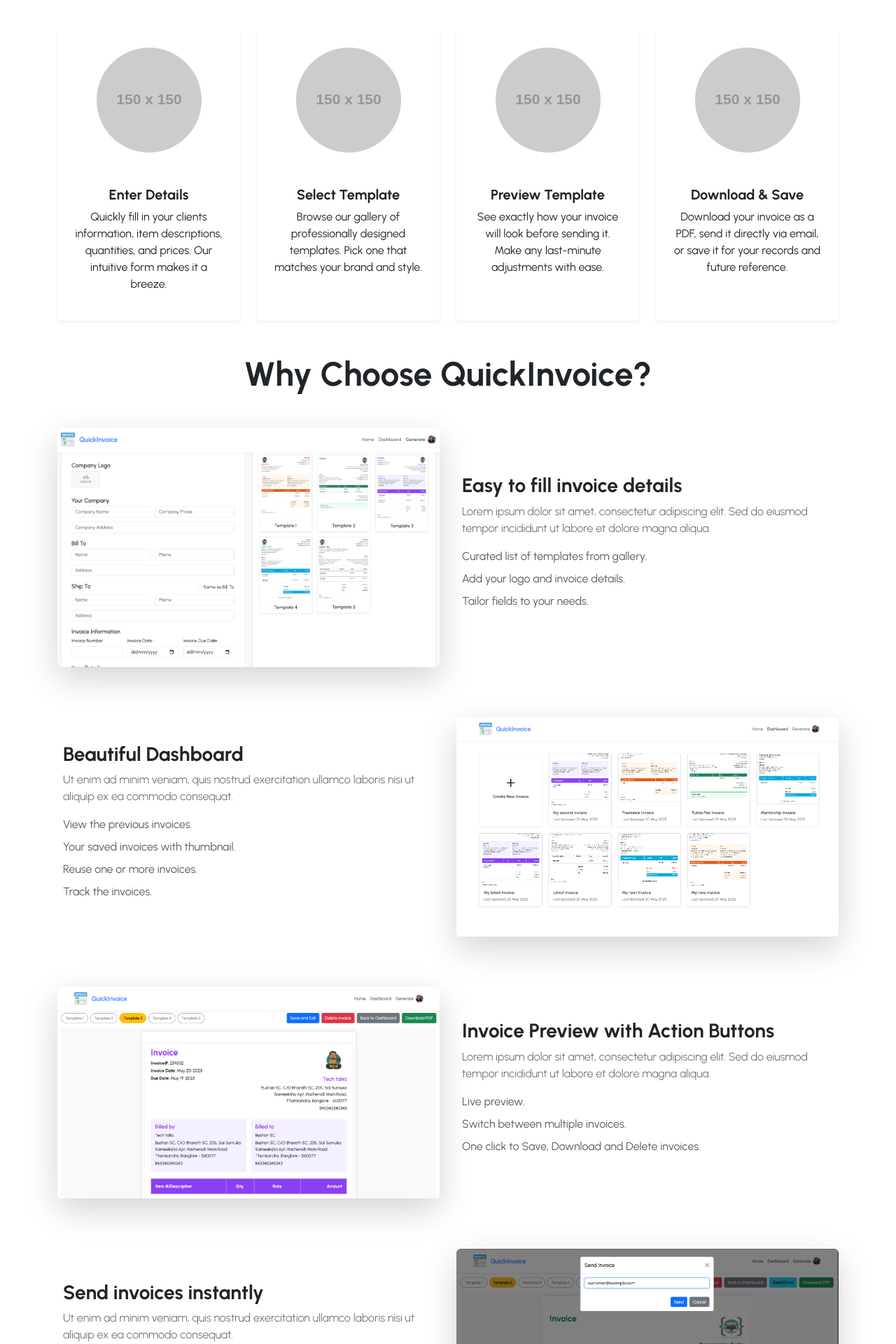
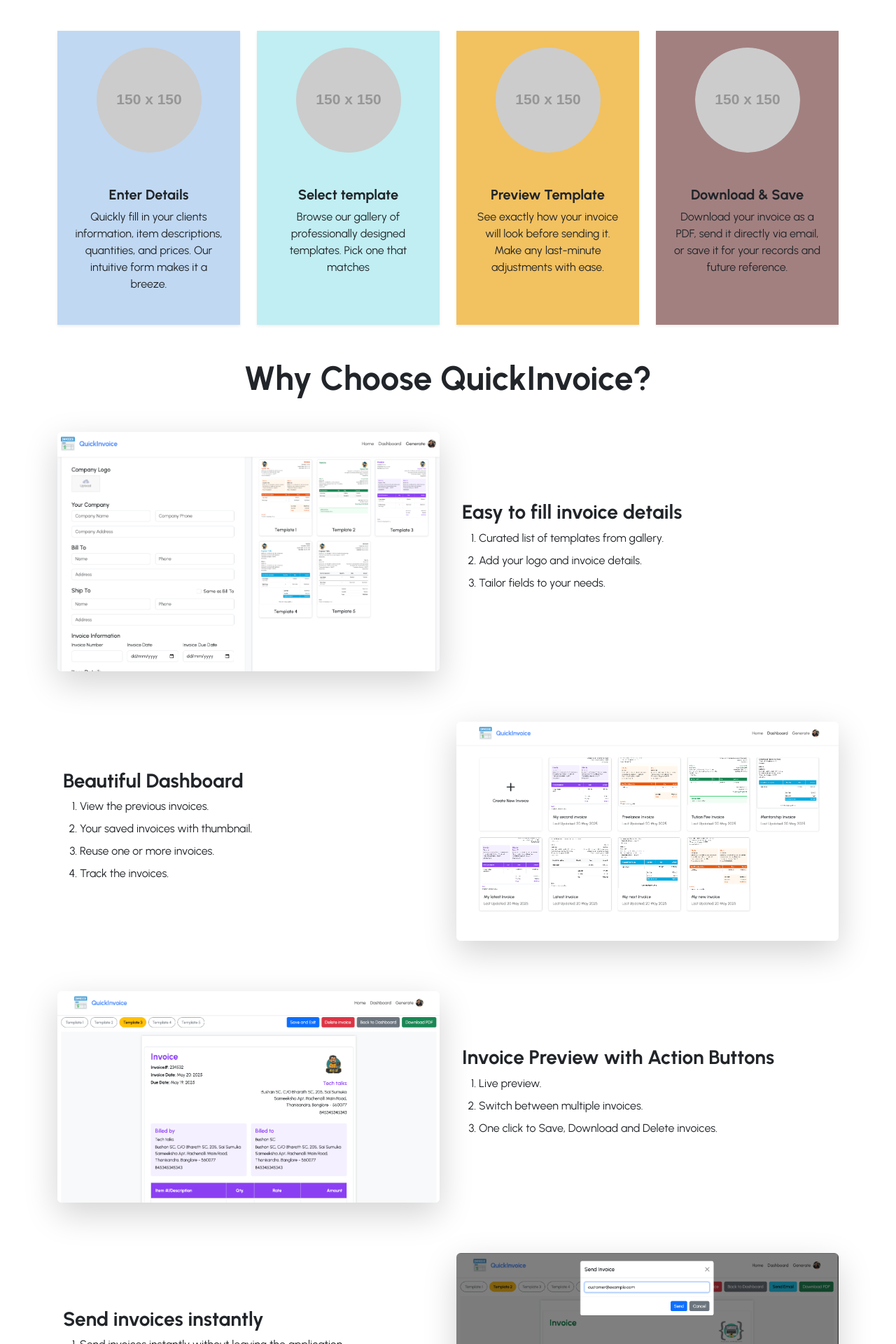
Before and after one commit to Lokesh20012/invoice-generator-application, a React (Vite) app in the folder invoice_generator_frontend/: page / in a window 1280 px wide. Shown: the part 880-2800 px from the top of the page at 70% size. Built offline with nearby package versions, Linux system fonts and the light colour scheme.

Commit message:
update on menubar and landing page

```diff
--- a/invoice_generator_frontend/src/App.jsx
+++ b/invoice_generator_frontend/src/App.jsx
@@ -11,6 +11,8 @@
     return (
     <BrowserRouter>
     <MenuBar/>
+    {/*  used for success error notification for example toast.success('saved') */}
+    {/* neccessary to placed here */}
     <Toaster/>
     <Routes>
         <Route path="/" element={<LandingPage/>}/>
--- a/invoice_generator_frontend/src/components/MenuBar.jsx
+++ b/invoice_generator_frontend/src/components/MenuBar.jsx
@@ -4,23 +4,21 @@
 
 const MenuBar = () => {
 
-
   const navigate = useNavigate();
-
   const generate= () => {
     navigate("/mainPage")
   }
   return (
     <nav className="navbar navbar-expand-lg navbar-light bg-white shadow-sm sticky-top">
       <div className="container py-2">
-        <Link className="navbar-brand d-flex align-items-center" to="/">
+        <Link className="navbar-brand d-flex" to="/">
           <Logo/>
           <span className="fw-bolder fs-4 mx-3" style={{ letterSpacing: '0.5px', color: '#0D6EFDB2' }}>
             QuickInvoice
           </span>
         </Link>
 
-        <div className="collapse navbar-collapse" id="navbarNav">
+        <div>
           <ul className="navbar-nav ms-auto align-items-center">
 
             <li className="nav-items">
--- a/invoice_generator_frontend/src/main.jsx
+++ b/invoice_generator_frontend/src/main.jsx
@@ -1,4 +1,3 @@
-import { StrictMode } from 'react'
 import { createRoot } from 'react-dom/client'
 import './index.css'
 import "bootstrap/dist/css/bootstrap.css";
--- a/invoice_generator_frontend/src/pages/LandingPages/LandingPage.jsx
+++ b/invoice_generator_frontend/src/pages/LandingPages/LandingPage.jsx
@@ -4,8 +4,8 @@
 const LandingPage = () => {
     return (
     <>
-        <header className="text-black text-center" style={{ backgroundColor: 'rgba(13, 110, 253, 0.80)' }}>
-            <div className="container py-5 d-flex flex-column justify-content-center" style={{ minHeight: '85vh' }}>
+        <header className="text-white text-center" style={{ backgroundColor: 'rgba(104, 69, 41, 0.81)' }}>
+            <div className="container py-5" style={{ minHeight: '85vh' }}>
                 <div className="row py-lg-5">
                     <div className="col-lg-9 col-md-10 mx-auto">
                         <h1 className="display-3 fw-bold mb-4">
@@ -22,6 +22,7 @@
                                 Learn More
                             </a>
                         </p>
+
                     </div>
 
                 </div>
@@ -33,9 +34,9 @@
             <h2 className="fw-bold text-center m-5 display-5"> Get Started in just 4 Steps</h2>
             <div className="row g-4">
                {/* card 1 enter detail */}
-                          <div className="col-md-6 col-lg-3 d-flex">
-                                    <div className="shadow-sm border-0 text-center">
-                                                <div className="p-4 ">
+              <div className="col-md-6 col-lg-3" >
+                 <div className="shadow-sm border-0 text-center d-flex flex-column" style={{ backgroundColor: 'rgba(178, 207, 239, 0.81)' ,height: '100%', minHeight: '420px' }}>
+                        <div className="p-4">
                             <img src="https://placehold.co/150x150/0D6EFD/FFFFFF?text=1&font=montserrat" alt="Enter Details" className="rounded-circle"/>
                         </div>
                         <div className=" card-body p-4">
@@ -48,20 +49,17 @@
                  </div>
               </div>
 
-
-
-
             {/* card 2 */}
 
-                            <div className="col-md-6 col-lg-3 d-flex">
-                                <div className="shadow-sm border-0 text-center">
+                 <div className="col-md-6 col-lg-3" >
+                 <div className="shadow-sm border-0 text-center d-flex flex-column" style={{ backgroundColor: 'rgba(178, 234, 239, 0.81)', minHeight: '420px' }}>
                         <div className="p-4">
-                                                <img src="https://placehold.co/150x150/0D6EFD/FFFFFF?text=2&font=montserrat" alt="Select template" className="rounded-circle"/>
+                            <img src="https://placehold.co/150x150/0D6EFD/FFFFFF?text=&font=montserrat" alt="Select Template" className="rounded-circle"/>
                         </div>
-                                            <div className=" card-body p-4">
-                                            <h5 className="card-title fw-bold mb-2 fs-5">Select Template</h5>
+                        <div className="card-body p-4">
+                                <h5 className="card-title fw-bold mb-2 fs-5">Select template </h5>
                                 <p>
-                                                        Browse our gallery of professionally designed templates. Pick one that matches your brand and style.
+                                 Browse our gallery of professionally designed templates. Pick one that matches
                                 </p>
 
                         </div>
@@ -69,12 +67,11 @@
               </div>
 
 
-
             {/* card 3 preview template */}
 
 
             <div className="col-md-6 col-lg-3 d-flex">
-                                <div className="shadow-sm border-0 text-center">
+                <div className="shadow-sm border-0 text-center d-flex flex-column" style={{ backgroundColor: 'rgba(239, 179, 60, 0.81)',  minHeight: '420px' }}>
                     <div className="p-4">
                         <img src="https://placehold.co/150x150/0D6EFD/FFFFFF?text=3&font=montserrat" alt="Preview template" className="rounded-circle"/>
                     </div>
@@ -88,16 +85,12 @@
                 </div>
             </div>
 
-
-
-
-
             {/* section 4  Download and Save */}
 
             <div className="col-md-6 col-lg-3 d-flex">
-                                <div className="shadow-sm border-0 text-center">
+                <div className="shadow-sm border-0 text-center d-flex flex-column" style={{ backgroundColor: 'rgba(88, 25, 25, 0.55)', minHeight: '420px' }}>
                 <div className="p-4">
-                                        <img src="https://placehold.co/150x150/0D6EFD/FFFFFF?text=4&font=montserrat" alt="Download & Save" className="rounded-circle"/>
+                    <img src="https://placehold.co/150x150/0D6EFD/FFFFFF?text=4&font=montserrat" alt="Download & Save" className="rounded-circle" style={{ backgroundColor: 'rgba(88, 25, 25, 0.55)'}}/>
                 </div>
                         <div className="card-body p-4">
                         <h5 className="card-title fw-bold mb-2 fs-5">Download & Save</h5>
@@ -113,7 +106,7 @@
     </section>
 
     {/* Features Section: Highlights key benefits with images and text */}
-                    <section id="features" className="py-5">
+        <section className="py-5">
             <div className="container">
                 <h2 className="text-center mb-5 display-5 fw-bold">Why Choose QuickInvoice?</h2>
                 {/* Feature 1 */}
@@ -123,19 +116,15 @@
                             src={assets.landing1}
                             className="img-fluid rounded shadow-lg"
                             alt="Invoice Customization"
-                                        onError={(e) => { e.target.onerror = null; e.target.src='https://placehold.co/600x400/E0E0E0/000000?text=Error'; }}
                         />
                     </div>
                     <div className="col-md-6">
                         <h3 className="fw-bold mx-2">Easy to fill invoice details</h3>
-                                    <p className="text-muted lead fs-6 mx-2">
-                                        Lorem ipsum dolor sit amet, consectetur adipiscing elit. Sed do eiusmod tempor incididunt ut labore et dolore magna aliqua.
-                                    </p>
-                                    <ul className="list-unstyled text-muted">
-                                        <li className="mb-2"><i className="bi bi-check-circle-fill text-primary me-2"></i>Curated list of templates from gallery.</li>
-                                        <li className="mb-2"><i className="bi bi-check-circle-fill text-primary me-2"></i>Add your logo and invoice details.</li>
-                                        <li><i className="bi bi-check-circle-fill text-primary me-2"></i>Tailor fields to your needs.</li>
-                                    </ul>
+                        <ol>
+                            <li className="mb-2">Curated list of templates from gallery.</li>
+                            <li className="mb-2">Add your logo and invoice details.</li>
+                            <li>Tailor fields to your needs.</li>
+                        </ol>
                     </div>
                 </div>
                 {/* Feature 2 */}
@@ -145,21 +134,17 @@
                             src={assets.landing2}
                             className="img-fluid rounded shadow-lg"
                             alt="Time Saving"
-                                        onError={(e) => { e.target.onerror = null; e.target.src='https://placehold.co/600x400/E0E0E0/000000?text=Error'; }}
                         />
                     </div>
                     <div className="col-md-6">
                         <h3 className="fw-bold mx-2">Beautiful Dashboard</h3>
-                                    <p className="text-muted lead fs-6 mx-2">
-                                        Ut enim ad minim veniam, quis nostrud exercitation ullamco laboris nisi ut aliquip ex ea commodo consequat.
-                                    </p>
-                                    <ul className="list-unstyled text-muted">
-                                        <li className="mb-2"><i className="bi bi-check-circle-fill text-primary me-2"></i>View the previous invoices.</li>
-                                        <li className="mb-2"><i className="bi bi-check-circle-fill text-primary me-2"></i>Your saved invoices with thumbnail.</li>
-                                        <li className="mb-2"><i className="bi bi-check-circle-fill text-primary me-2"></i>Reuse one or more invoices.</li>
-                                        <li><i className="bi bi-check-circle-fill text-primary me-2"></i>Track the invoices.</li>
+                        <ol>
+                            <li className="mb-2">View the previous invoices.</li>
+                            <li className="mb-2">Your saved invoices with thumbnail.</li>
+                            <li className="mb-2">Reuse one or more invoices.</li>
+                            <li>Track the invoices.</li>
 
-                                    </ul>
+                        </ol>
                     </div>
                 </div>
                 {/* Feature 3 */}
@@ -169,19 +154,15 @@
                             src={assets.landing3}
                             className="img-fluid rounded shadow-lg"
                             alt="Invoice Customization"
-                                        onError={(e) => { e.target.onerror = null; e.target.src='https://placehold.co/600x400/E0E0E0/000000?text=Error'; }}
                         />
                     </div>
                     <div className="col-md-6">
                         <h3 className="fw-bold mx-2">Invoice Preview with Action Buttons</h3>
-                                    <p className="text-muted lead fs-6 mx-2">
-                                        Lorem ipsum dolor sit amet, consectetur adipiscing elit. Sed do eiusmod tempor incididunt ut labore et dolore magna aliqua.
-                                    </p>
-                                    <ul className="list-unstyled text-muted">
-                                        <li className="mb-2"><i className="bi bi-check-circle-fill text-primary me-2"></i>Live preview.</li>
-                                        <li className="mb-2"><i className="bi bi-check-circle-fill text-primary me-2"></i>Switch between multiple invoices.</li>
-                                        <li className="mb-2"><i className="bi bi-check-circle-fill text-primary me-2"></i>One click to Save, Download and Delete invoices.</li>
-                                    </ul>
+                        <ol>
+                            <li className="mb-2">Live preview.</li>
+                            <li className="mb-2">Switch between multiple invoices.</li>
+                            <li className="mb-2">One click to Save, Download and Delete invoices.</li>
+                        </ol>
                     </div>
                 </div>
                 {/* Feature 4 */}
@@ -191,27 +172,22 @@
                             src={assets.landing4}
                             className="img-fluid rounded shadow-lg"
                             alt="Time Saving"
-                                        onError={(e) => { e.target.onerror = null; e.target.src='https://placehold.co/600x400/E0E0E0/000000?text=Error'; }}
                         />
                     </div>
                     <div className="col-md-6">
                         <h3 className="fw-bold mx-2">Send invoices instantly</h3>
-                                    <p className="text-muted lead fs-6 mx-2">
-                                        Ut enim ad minim veniam, quis nostrud exercitation ullamco laboris nisi ut aliquip ex ea commodo consequat.
-                                    </p>
-                                    <ul className="list-unstyled text-muted">
-                                        <li className="mb-2"><i className="bi bi-check-circle-fill text-primary me-2"></i>Send invoices instantly without leaving the application.</li>
-                                        <li className="mb-2"><i className="bi bi-check-circle-fill text-primary me-2"></i>One click to send invoices.</li>
-                                        <li className="mb-2"><i className="bi bi-check-circle-fill text-primary me-2"></i>Send unlimited invoices.</li>
-
-                                    </ul>
+                        <ol>
+                            <li className="mb-2">Send invoices instantly without leaving the application.</li>
+                            <li className="mb-2">One click to send invoices.</li>
+                            <li className="mb-2">Send unlimited invoices.</li>
+                        </ol>
                     </div>
                 </div>
             </div>
         </section>
 
         {/* Call to Action Section: Final prompt for users to start */}
-                    <section id="generate-invoice" className="py-5 text-center bg-primary text-white">
+        <section className="py-5 text-center bg-primary text-white">
             <div className="container">
                 <h2 className="display-5 fw-bold mb-3">Ready to Streamline Your Invoicing?</h2>
                 <p className="lead mb-4 mx-auto" style={{ maxWidth: '600px' }}>
@@ -228,8 +204,8 @@
         </section>
 
     {/* Footer: Copyright */}
-            <footer className="py-5 bg-dark text-white-50">
-                <div className="container text-center">
+        <footer className="py-5 bg-dark text-center text-white-50">
+            <div className="container ">
                 <Logo/>
                 <p className="text-white fw-bold mt-2">QuickInvoice</p>
                 <p className="mb-0">
```
Also changed, not shown: invoice_generator_frontend/src/index.css (line endings or trailing spaces). Lines whose indentation alone changed are shown as unchanged.
